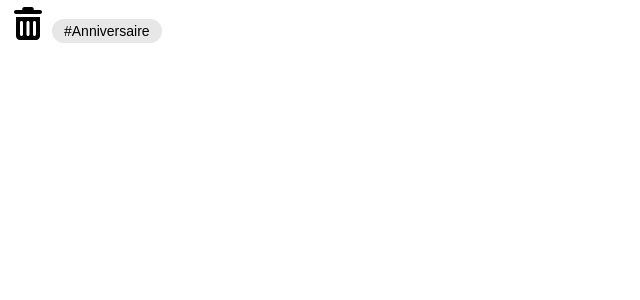
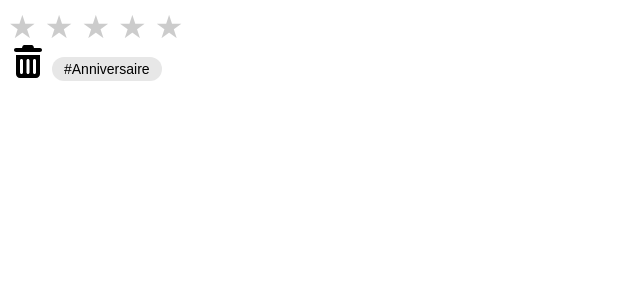
Before and after one commit to Simplon-Niort-2026/wishmegift-frontend-marshtarts, an Angular app: page / in a window 1280 px wide. Shown: the top 300 px of the page, without its empty margins (0-640 px from the left). Built offline with nearby package versions, Linux system fonts and the light colour scheme.

Commit message:
feat : composant rating star (#17)
* feat : composant rating star

* fix : app.ts

* fix : app.ts 2

---------

Co-authored-by: GUIBERT Vincent <vincent.guibert@externe.maif.fr>

```diff
--- a/src/app/app.html
+++ b/src/app/app.html
@@ -1,3 +1,4 @@
+<app-stars />
 <!-- Pour l'utilisation d'un icon, il faut :
 
   <app-icon [icon]="nomIcon" size="2x" color="" (click)="fonctionAssociée()" />
--- a/src/app/app.ts
+++ b/src/app/app.ts
@@ -1,16 +1,17 @@
 import { Component, signal } from '@angular/core';
 import { RouterOutlet } from '@angular/router';
+import { Stars } from "./shared/stars/stars";
 import { faTrashCan, faPenToSquare, faPlus, faCircleUser } from '@fortawesome/free-solid-svg-icons';
 import { Tag } from './shared/tag/tag';
 import { Icon } from './shared/icon/icon';
 
-
 @Component({
   selector: 'app-root',
-  imports: [RouterOutlet, Tag, Icon],
+  imports: [RouterOutlet, Stars, Tag, Icon],
   templateUrl: './app.html',
   styleUrls: ['./app.css']
 })
+
 export class App {
   protected readonly title = signal('mon-projet');
 
--- /dev/null
+++ b/src/app/shared/stars/stars.css
@@ -0,0 +1,17 @@
+.stars-rating {
+  display: flex;
+  gap: 0.5rem;
+  span {
+    font-size: 2rem;
+    cursor: pointer;
+    color: #ccc;
+    transition: color 0.2s;
+    &.filled {
+      color: #f5b301;
+    }
+    &:focus {
+      outline: 2px solid #007acc;
+      outline-offset: 2px;
+    }
+  }
+}
--- /dev/null
+++ b/src/app/shared/stars/stars.html
@@ -0,0 +1,18 @@
+<div
+  role="radiogroup"
+  aria-label="Stars rating"
+  class="stars-rating"
+>
+@for (star of [].constructor(stars); track $index; let i = $index) {
+    <span
+      role="radio"
+      tabindex="0"
+      [attr.aria-checked]="rating() === i + 1"
+      (click)="setRating(i + 1)"
+      (keydown.enter)="setRating(i + 1)"
+      [class.filled]="i < (rating())"
+    >
+      ★
+    </span>
+}
+</div>
--- /dev/null
+++ b/src/app/shared/stars/stars.ts
@@ -0,0 +1,13 @@
+import { Component, signal } from '@angular/core';
+
+@Component({
+  selector: 'app-stars',
+  imports: [],
+  templateUrl: './stars.html',
+  styleUrl: './stars.css',
+})
+export class Stars {
+  readonly stars = 5;
+  readonly rating = signal(0);
+  setRating = (value: number) => this.rating.set(value);
+}
```
